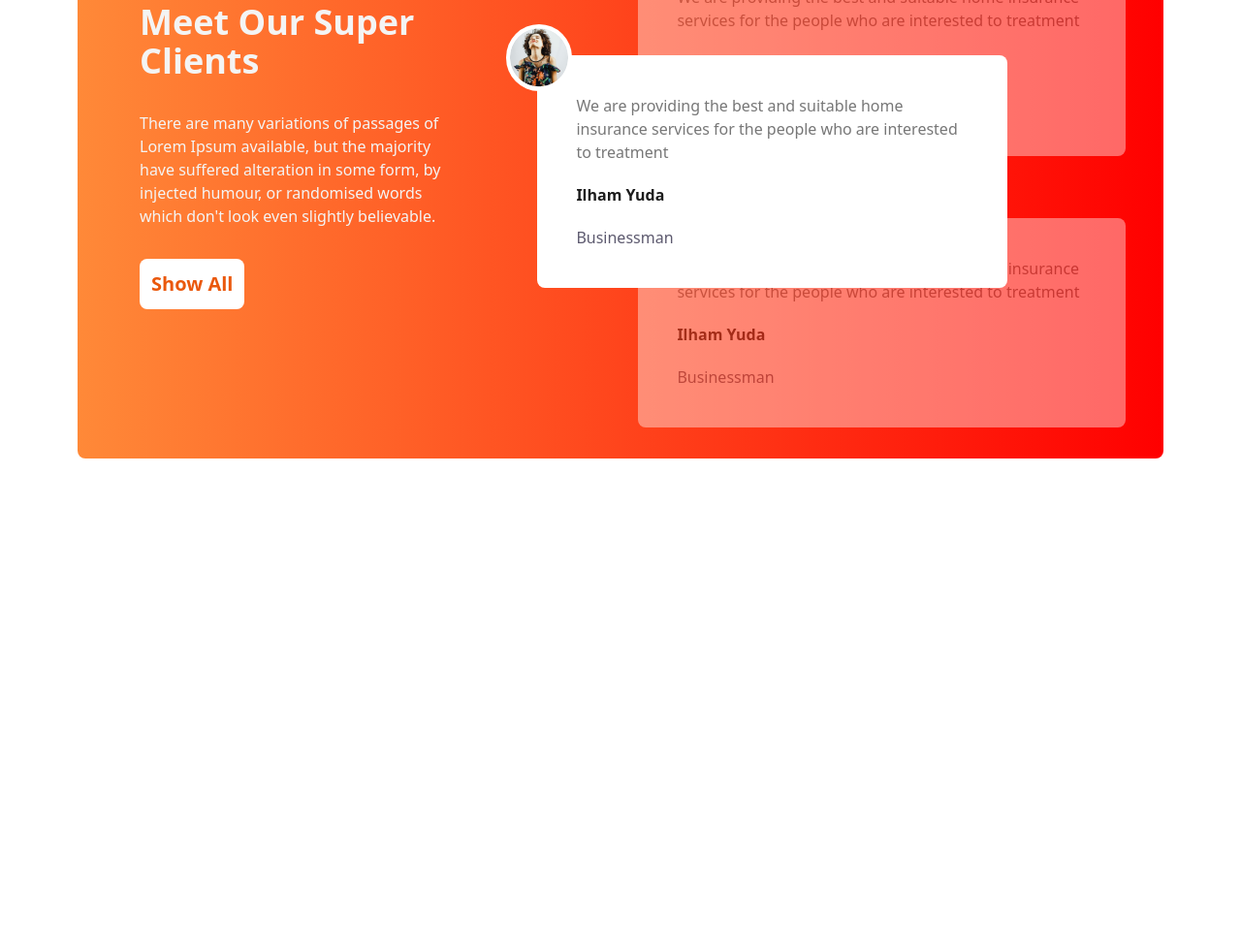
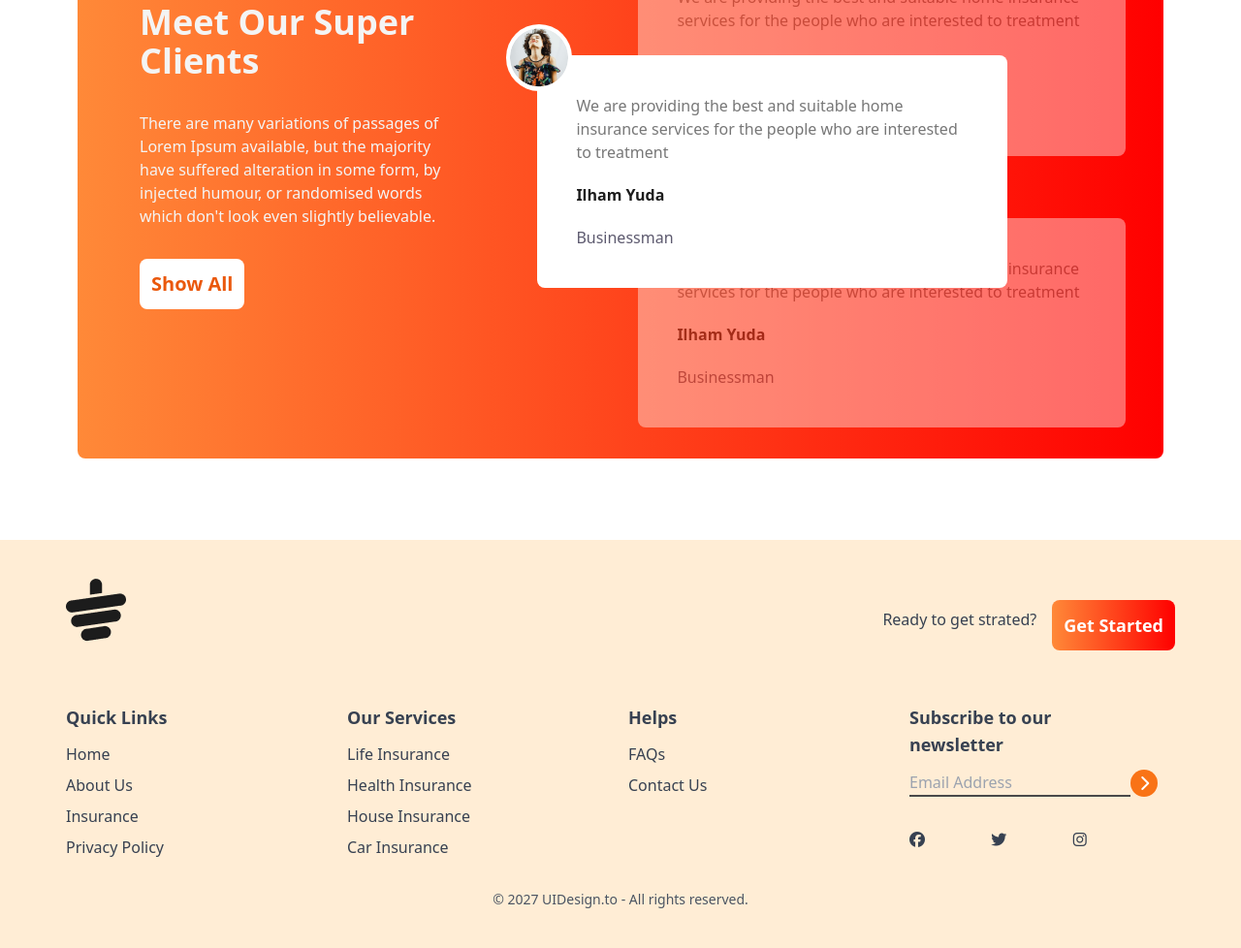
Before and after one commit to anto-das/tea-house-project, a plain HTML site: page index.html in a window 1280 px wide. Shown: the part 2100-3078 px from the top of the page at 97% size. Before the commit the page ends 2657 px from the top, so only its background shows below. Drawn offline with nearby package versions, Linux system fonts and the light colour scheme.

Commit message:
tea-house

```diff
--- a/index.html
+++ b/index.html
@@ -109,7 +109,7 @@
              <section class=" bg-gradient-to-r from-[#FF8938] to-[#FF0000] rounded-lg">
                 <div class="lg:flex md:flex lg:pb-0 md:pb-0">
                     <!-- review-text-content -->
-                     <div class="flex justify-center items-center mx-7 md:12 py-12 md:py-10 lg:mx-16 lg:py-0 ">
+                     <div class="flex justify-center items-center mx-7 md:12 py-12 md:py-10 lg:mx-16 lg:py-0">
                         <div class="">
                             <h1 class="text-4xl text-[#F4F4F4] font-extrabold">Meet Our Super <br> Clients</h1>
                             <p class="text-base font-medium text-[#F4F4F4] py-3 lg:py-8 max-w-[440px]">There are many variations of passages of Lorem Ipsum available, but the majority have suffered alteration in some form, by injected humour, or randomised words which don't look even slightly believable. </p>
@@ -164,5 +164,85 @@
              </section>
           </main>
     </main>
+    <footer class="w-full bg-orange-100 text-gray-700 py-10 px-4">
+        <!-- footer-container -->
+        <div class="w-11/12 mx-auto">
+            <!-- logo-part -->
+             <div class="pb-8 flex justify-between">
+                <img class="pb-8" src="./images/cup.png" alt="">
+                <div class=" lg:flex lg:justify-center lg:items-center gap-4">
+                    <h4 class="pb-3">Ready to get strated?</h4>
+                    <button class="flex gap-2 text-lg p-3 text-white bg-gradient-to-r from-[#FF8938] to-[#FF0000] rounded-lg font-bold">Get Started</button>
+                </div>
+             </div>
+             <!-- links-part -->
+              <div class="grid grid-cols-1 md:grid-cols-2 lg:grid-cols-4 gap-4">
+                <!-- first-column -->
+                 <div>
+                    <h1 class="font-bold text-lg mb-3">Quick Links</h1>
+                    <ul class="space-y-2">
+                        <li>
+                            <a class="hover:text-orange-700" href="#">Home</a>
+                        </li>
+                        <li>
+                            <a class="hover:text-orange-700" href="#">About Us</a>
+                        </li>
+                        <li>
+                            <a class="hover:text-orange-700" href="#">Insurance</a>
+                        </li>
+                        <li>
+                            <a class="hover:text-orange-700" href="#">Privacy Policy</a>
+                        </li>
+                    </ul>
+                 </div>
+                 <!-- second-column -->
+                 <div>
+                    <h1 class="font-bold text-lg mb-3">Our Services</h1>
+                    <ul class="space-y-2">
+                        <li>
+                            <a class="hover:text-orange-700" href="#">Life Insurance</a>
+                        </li>
+                        <li>
+                            <a class="hover:text-orange-700" href="#">Health Insurance</a>
+                        </li>
+                        <li>
+                            <a class="hover:text-orange-700" href="#">House Insurance</a>
+                        </li>
+                        <li>
+                            <a class="hover:text-orange-700" href="#">Car Insurance </a>
+                        </li>
+                    </ul>
+                 </div>
+                 <!-- third-column -->
+                 <div>
+                    <h1 class="font-bold text-lg mb-3">Helps</h1>
+                    <ul class="space-y-2">
+                        <li>
+                            <a class="hover:text-orange-700" href="#">FAQs</a>
+                        </li>
+                        <li>
+                            <a class="hover:text-orange-700" href="#">Contact Us</a>
+                        </li>
+                    </ul>
+                 </div>
+                 <!-- fourth column -->
+                  <div>
+                    <h1 class="font-bold text-lg mb-3">Subscribe to our <br>newsletter</h1>
+                    <div class="flex">
+                        <input placeholder="Email Address" class="bg-transparent border-b-2 border-[#494949] w-5/6">
+                        <i class="fa-solid fa-chevron-right h-7 w-7 text-white flex justify-center items-center  bg-orange-500 rounded-full"></i>
+                    </div>
+                    <div class="flex justify-between w-2/3 mb-2 mt-8">
+                        <a href="#"><i class="fa-brands fa-facebook"></i></a>
+                        <a href="#"><i class="fa-brands fa-twitter"></i></a>
+                        <a href="#"><i class="fa-brands fa-instagram"></i></a>
+                    </div>
+                </div>
+            </div>
+        </div>
+        <div class="text-center pt-4 mt-4 ">
+            <p class="text-sm text-gray-600">© 2027 UIDesign.to - All rights reserved.</p>
+        </div>
+    </footer>
 </body>
 </html>
```
